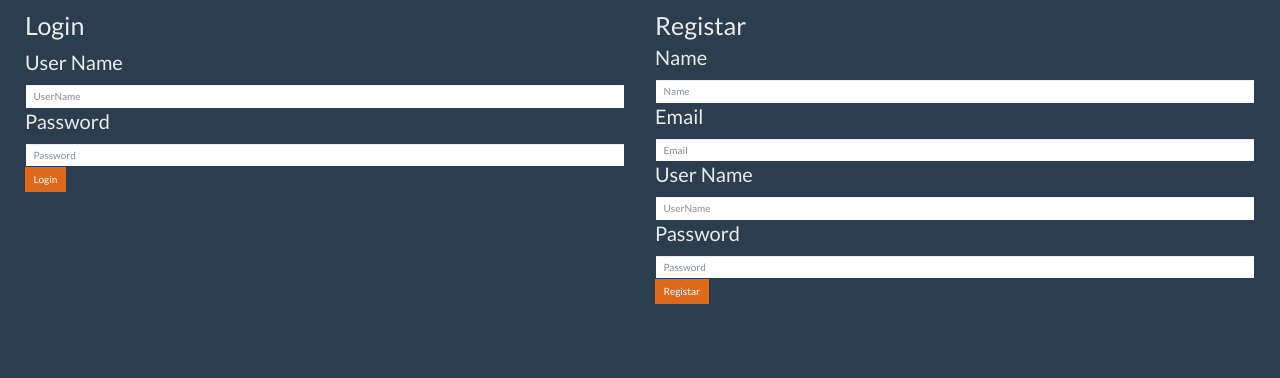
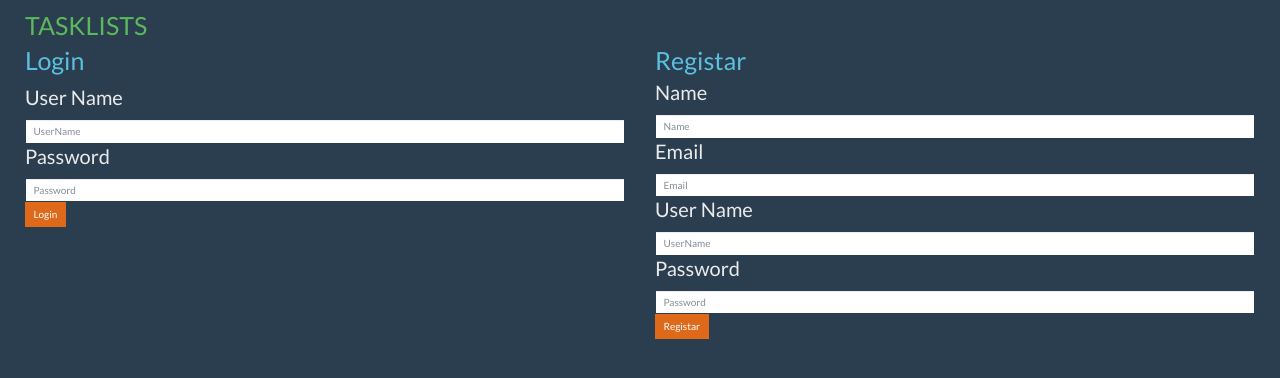
Before and after one commit to Ribjare/ProjetoCD3, a plain HTML site: page static/index.html in a window 1280 px wide. Drawn offline with nearby package versions, Linux system fonts and the light colour scheme.

Commit message:
CORES!!!!!!!!!!!

```diff
--- a/static/index.html
+++ b/static/index.html
@@ -3,7 +3,6 @@
 <head>
     <title>Tasklists</title>
     <meta name="viewport" content="width=device-width, initial-scale=1">
-    <link rel="shortcut icon" type="image/png" href="imagens/python-logo.png">
     <!-- Latest compiled and minified CSS -->
     <link rel="stylesheet" href="https://maxcdn.bootstrapcdn.com/bootstrap/3.3.7/css/bootstrap.min.css" integrity="sha384-BVYiiSIFeK1dGmJRAkycuHAHRg32OmUcww7on3RYdg4Va+PmSTsz/K68vbdEjh4u" crossorigin="anonymous">
     <link rel="stylesheet" href="https://bootswatch.com/4/superhero/bootstrap.min.css" type="text/css">
@@ -16,8 +15,13 @@
      padding:10px">
   <div class="container-fluid">
     <div class="row">
+        <div class="col-md-12 col-sm-12 col-xs-12 col-lg-12 content">
+        <h1 class="text-success" >TASKLISTS</h1>
+        </div>
+    </div>
+    <div  class="row" rowspan="2">
       <div class="col-md-6 col-sm-6 col-xs-6 col-lg-6 content">
-        <h1>Login</h1>
+        <h1 class="text-info">Login</h1>
         <ul id="users"></ul>
         <form action= "javascript:login();" id="formLogin">
                 <label for="UserName"><h2>User Name</h2></label>
@@ -30,7 +34,7 @@
           <p id = "loginResponse"></p>
       </div>
       <div class="col-md-6 col-sm-6 col-xs-6 col-lg-6 content">
-          <h1>Registar</h1>
+          <h1 class="text-info">Registar</h1>
           <form action= "javascript:register();" id="formRegistar">
               <fieldset>
                   <label for="Name"><h2>Name</h2></label>
```
Also changed, not shown: static/projectPage.html (+1 -1 lines).
